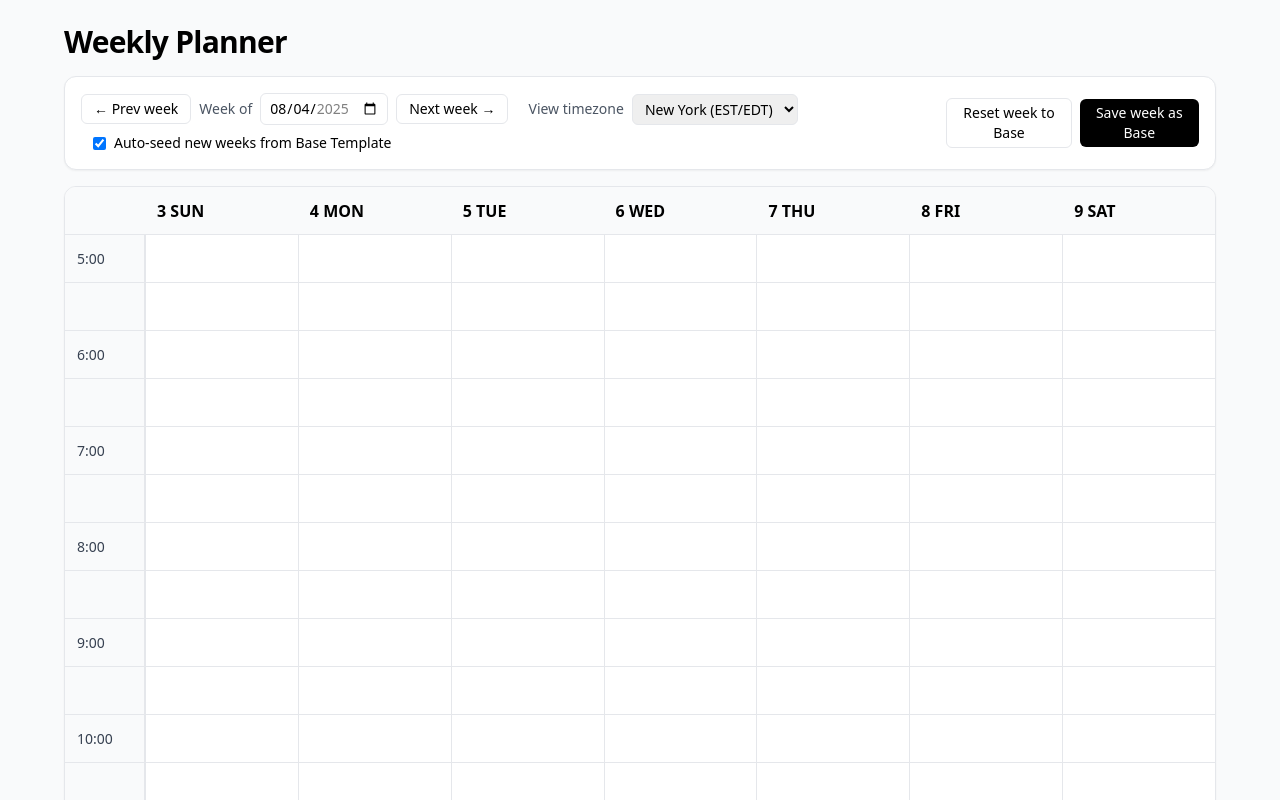
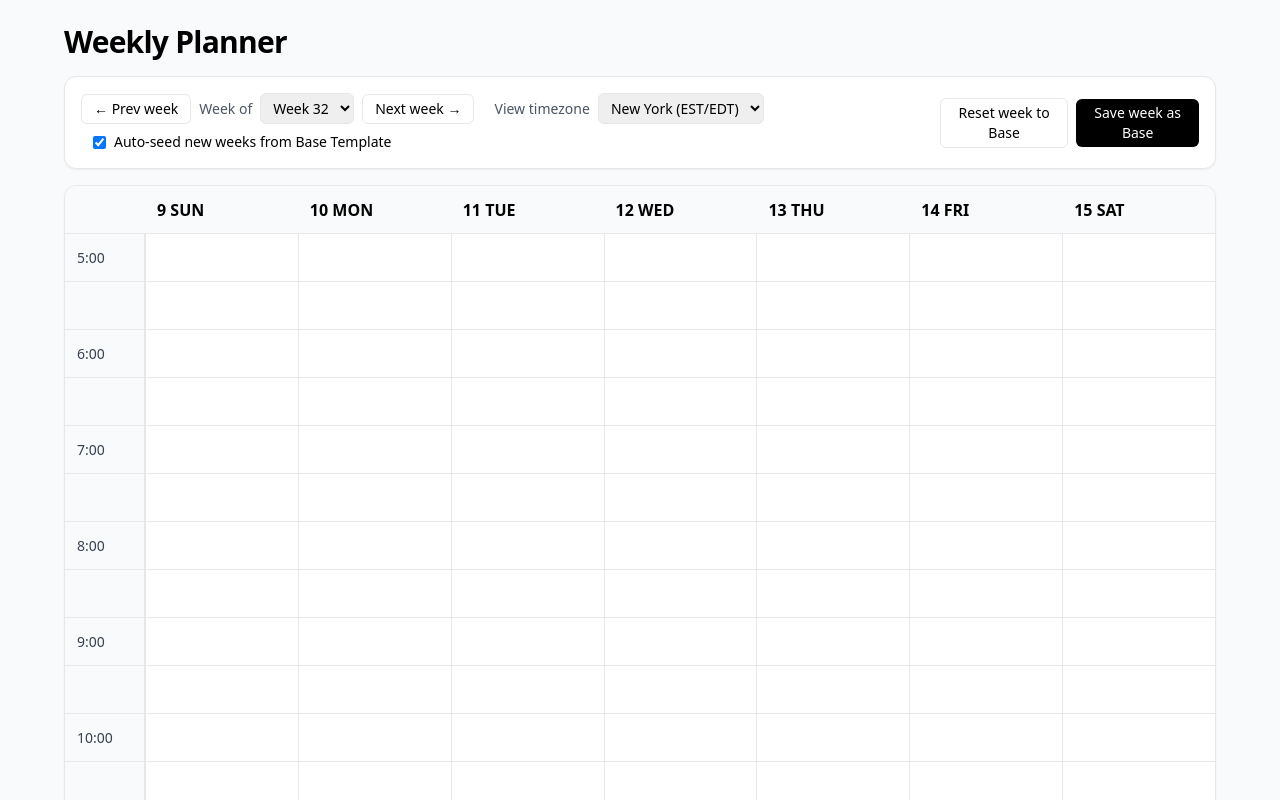
Before and after one commit to drsmolina/weekly-planner, a React (Vite) app: page / in a window 1280 px wide. Shown: the top 800 px of the page. Built offline with nearby package versions, Linux system fonts and the light colour scheme.

Commit message:
feat: add week-number selector

```diff
--- a/src/App.tsx
+++ b/src/App.tsx
@@ -11,8 +11,7 @@ import {
   startOfWeekInTZ,
   TIMES,
   keyHM,
-  tzOffsetMinutes,
-  shiftSlot,
+  getWeekNumber,
 } from "./utils";
 import { makeDefaultTemplate, makeEmptyWeek } from "./defaults";
 import {
@@ -31,15 +30,6 @@ export default function App() {
   );
   const [viewTZ, setViewTZ] = useState<"PH" | "EST">("EST");
 
-  const weekStartLabel = useMemo(
-    () =>
-      startOfWeekInTZ(
-        parseISODateLocal(dateInput),
-        viewTZ === "EST" ? TZ_NY : TZ_PH
-      ),
-    [dateInput, viewTZ]
-  );
-
   const weekStartLocal = useMemo(
     () => startOfWeekInTZ(parseISODateLocal(dateInput), localTZ),
     [dateInput, localTZ]
@@ -55,13 +45,14 @@ export default function App() {
   const atMin = weekStartLocal <= minDate;
   const atMax = weekStartLocal >= maxDate;
 
-  const tzDeltaMin = useMemo(() => {
-    if (viewTZ === "PH") return 0;
-    const ref = new Date(weekStartLabel);
-    const ny = tzOffsetMinutes(ref, TZ_NY);
-    const ph = tzOffsetMinutes(ref, TZ_PH);
-    return ny - ph;
-  }, [viewTZ, weekStartLabel]);
+  const weekOptions = useMemo(() => {
+    const opts: { value: string; label: string }[] = [];
+    for (let d = new Date(minDate); d <= maxDate; d = addDays(d, 7)) {
+      const start = startOfWeekInTZ(d, localTZ);
+      opts.push({ value: fmtISO(start), label: `Week ${getWeekNumber(start)}` });
+    }
+    return opts;
+  }, [minDate, maxDate, localTZ]);
 
   const [data, setData] = useState<Record<string, WeekData>>(() => load(STORAGE_KEY, {}));
   const [autoSeed, setAutoSeed] = useState<boolean>(() => load(STORAGE_AUTOSEED_KEY, true));
@@ -85,21 +76,19 @@ export default function App() {
   const weekData: WeekData = data[wkKey] || makeEmptyWeek();
 
   function setCell(dayIdx: number, timeKey: string, cell: Cell) {
-    const target = tzDeltaMin === 0 ? { dayIdx, timeKey } : shiftSlot(dayIdx, timeKey, -tzDeltaMin);
     setData((prev) => {
       const next = { ...prev };
       const w = { ...(next[wkKey] || makeEmptyWeek()) } as WeekData;
-      const d = { ...(w[String(target.dayIdx)] || {}) } as Record<string, Cell>;
-      d[target.timeKey] = cell;
-      w[String(target.dayIdx)] = d;
+      const d = { ...(w[String(dayIdx)] || {}) } as Record<string, Cell>;
+      d[timeKey] = cell;
+      w[String(dayIdx)] = d;
       next[wkKey] = w;
       return next;
     });
   }
   function toggleCellDone(dayIdx: number, timeKey: string) {
-    const source = tzDeltaMin === 0 ? { dayIdx, timeKey } : shiftSlot(dayIdx, timeKey, -tzDeltaMin);
-    const cur = weekData[String(source.dayIdx)]?.[source.timeKey];
-    setCell(source.dayIdx, source.timeKey, { text: cur?.text || "", done: !(cur?.done ?? false) });
+    const cur = weekData[String(dayIdx)]?.[timeKey];
+    setCell(dayIdx, timeKey, { text: cur?.text || "", done: !(cur?.done ?? false) });
   }
 
   function shiftWeek(delta: number) {
@@ -114,7 +103,10 @@ export default function App() {
     setBaseTemplate(JSON.parse(JSON.stringify(weekData)));
   }
 
-  const headerDays = Array.from({ length: 7 }, (_, i) => addDays(weekStartLabel, i));
+  const headerDays = useMemo(
+    () => Array.from({ length: 7 }, (_, i) => addDays(weekStartLocal, i)),
+    [weekStartLocal]
+  );
 
   return (
     <div className="min-h-screen bg-gray-50">
@@ -133,18 +125,17 @@ export default function App() {
             </button>
             <div className="flex items-center gap-2">
               <span className="text-sm text-gray-600">Week of</span>
-              <input
-                type="date"
-                value={fmtISO(weekStartLabel)}
-                min={fmtISO(minDate)}
-                max={fmtISO(maxDate)}
-                onChange={(e) => {
-                  const next = startOfWeekInTZ(parseISODateLocal(e.target.value), localTZ);
-                  if (next < minDate || next > maxDate) return;
-                  setDateInput(fmtISO(next));
-                }}
+              <select
+                value={fmtISO(weekStartLocal)}
+                onChange={(e) => setDateInput(e.target.value)}
                 className="rounded-md border px-2 py-1 text-sm"
-              />
+              >
+                {weekOptions.map((w) => (
+                  <option key={w.value} value={w.value}>
+                    {w.label}
+                  </option>
+                ))}
+              </select>
             </div>
             <button
               className="rounded-md border px-3 py-1 text-sm"
@@ -209,7 +200,6 @@ export default function App() {
               ))}
             </div>
 
-            {/* Time rows (30-min). When viewing in EST, each visible slot is mapped back by −tzDeltaMin */}
             {TIMES.map(({ h, m }) => (
               <div key={`${h}:${m}`} className="grid" style={{ gridTemplateColumns: `80px repeat(7, minmax(0, 1fr))` }}>
                 <div
@@ -221,11 +211,7 @@ export default function App() {
                 </div>
                 {headerDays.map((_, di) => {
                   const displayedKey = keyHM(h, m);
-                  const source =
-                    tzDeltaMin === 0
-                      ? { dayIdx: di, timeKey: displayedKey }
-                      : shiftSlot(di, displayedKey, -tzDeltaMin);
-                  const cell = weekData[String(source.dayIdx)]?.[source.timeKey];
+                  const cell = weekData[String(di)]?.[displayedKey];
                   return (
                     <PlannerCell
                       key={`${di}-${displayedKey}`}
--- a/src/utils.ts
+++ b/src/utils.ts
@@ -26,6 +26,14 @@ export function startOfWeekInTZ(date: Date, timeZone: string) {
   out.setDate(out.getDate() - dow);
   out.setHours(0, 0, 0, 0);
   return out;
+}
+
+export function getWeekNumber(date: Date) {
+  const d = new Date(Date.UTC(date.getFullYear(), date.getMonth(), date.getDate()));
+  const dayNum = d.getUTCDay() || 7;
+  d.setUTCDate(d.getUTCDate() + 4 - dayNum);
+  const yearStart = new Date(Date.UTC(d.getUTCFullYear(), 0, 1));
+  return Math.ceil(((d.getTime() - yearStart.getTime()) / 86400000 + 1) / 7);
 }
 
 export const TIMES: { h: number; m: number }[] = [];
```
Also changed, not shown: 5 other files (tests, documents, lock files or other folders).
